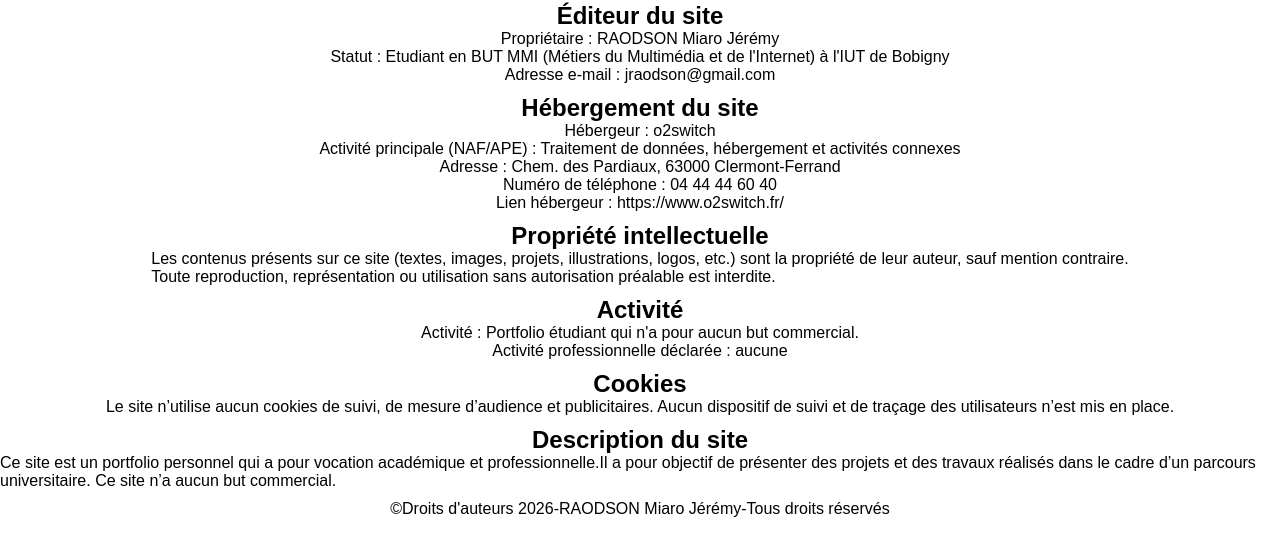
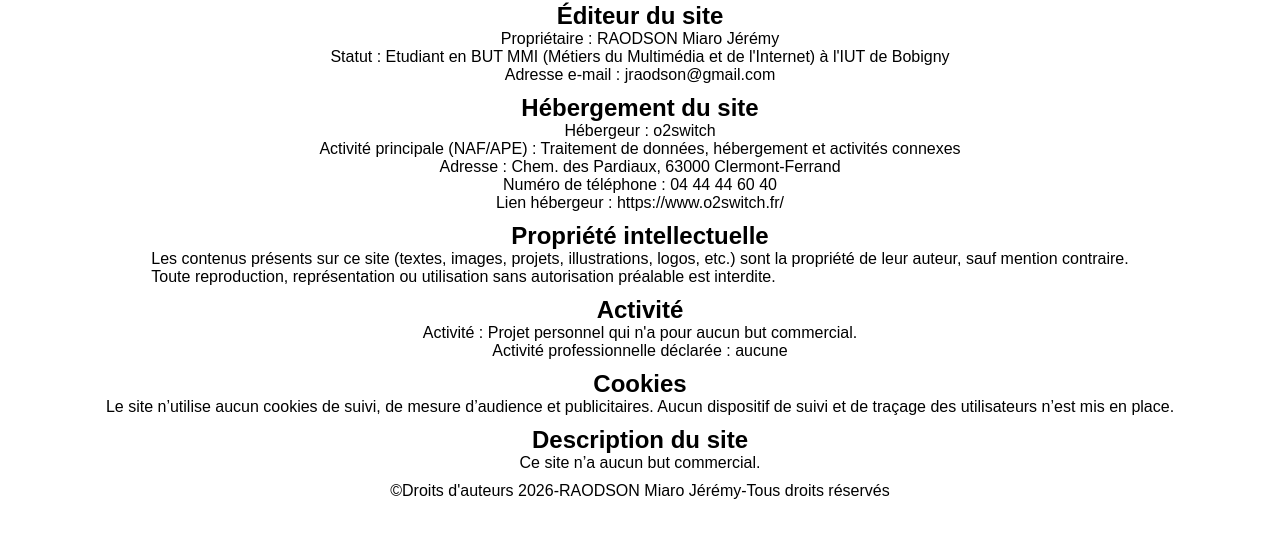
Before and after one commit to jeremyedu2005/radar, a plain HTML site: page pages/mentions_legales.html in a window 1280 px wide. Shown: the part 63-618 px from the top of the page. Drawn offline with Linux system fonts and the light colour scheme.

Commit message:
modification du fichier mentions_legales.html

```diff
--- a/pages/mentions_legales.html
+++ b/pages/mentions_legales.html
@@ -39,7 +39,7 @@
 
     <div class="Activité">
         <h2 class="portfolio"> Activité</h2>
-        <p class="activité"> Activité : Portfolio étudiant qui n'a pour aucun but commercial. </p>
+        <p class="activité"> Activité : Projet personnel qui n'a pour aucun but commercial. </p>
         <p class="professionnelle"> Activité professionnelle déclarée : aucune</p>
 
     </div>
@@ -52,14 +52,12 @@
 
     <div class="Description">
         <h2 class="site"> Description du site</h2>
-        <p class="Description-site"> Ce site est un portfolio personnel qui a pour vocation académique et
-            professionnelle.Il a pour objectif de présenter des projets et des travaux réalisés dans le cadre d’un
-            parcours universitaire.
-            Ce site n’a aucun but commercial.</p>
+        <p class="Description-site">  Ce site n’a aucun but commercial.</p>
     </div>
 
     <footer>
         <p class="mentions"> &copy;Droits d'auteurs 2026-RAODSON Miaro Jérémy-Tous droits réservés</p>
     </footer>
 </body>
+
 </html>
```
